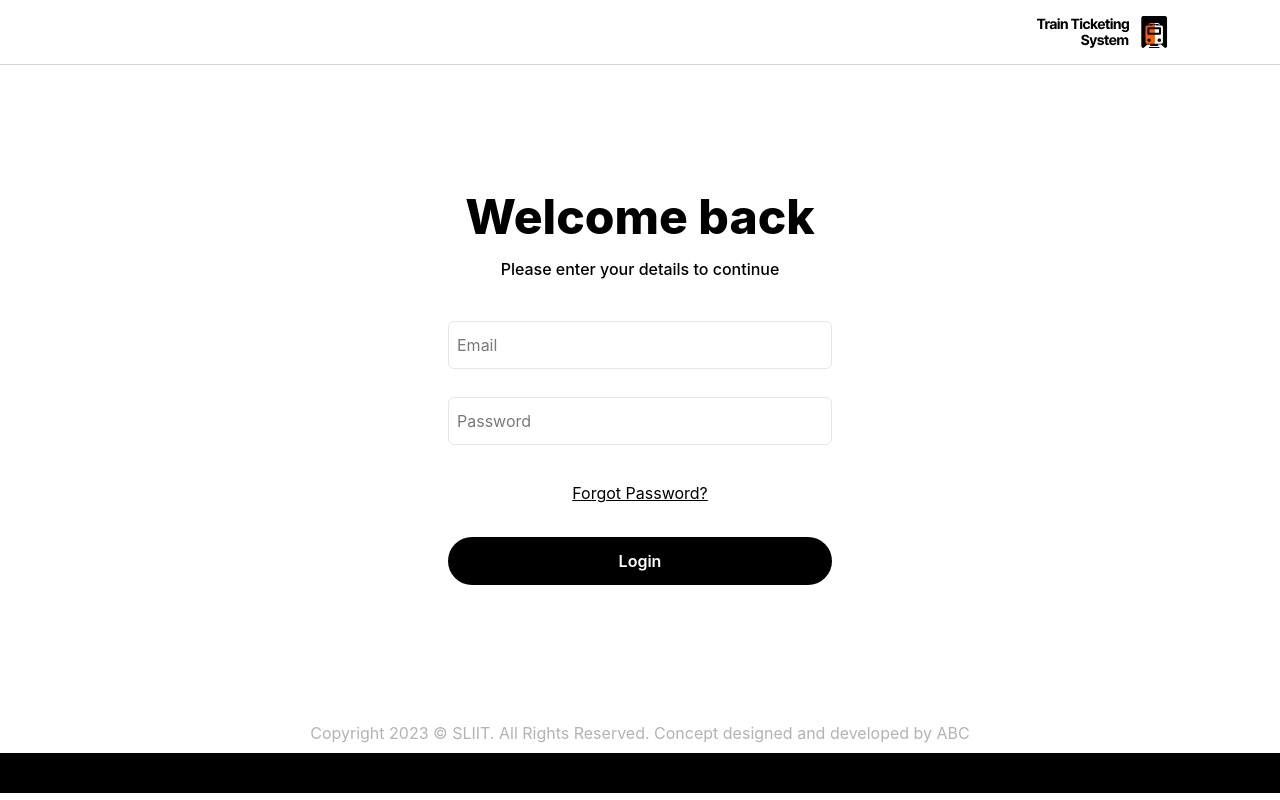
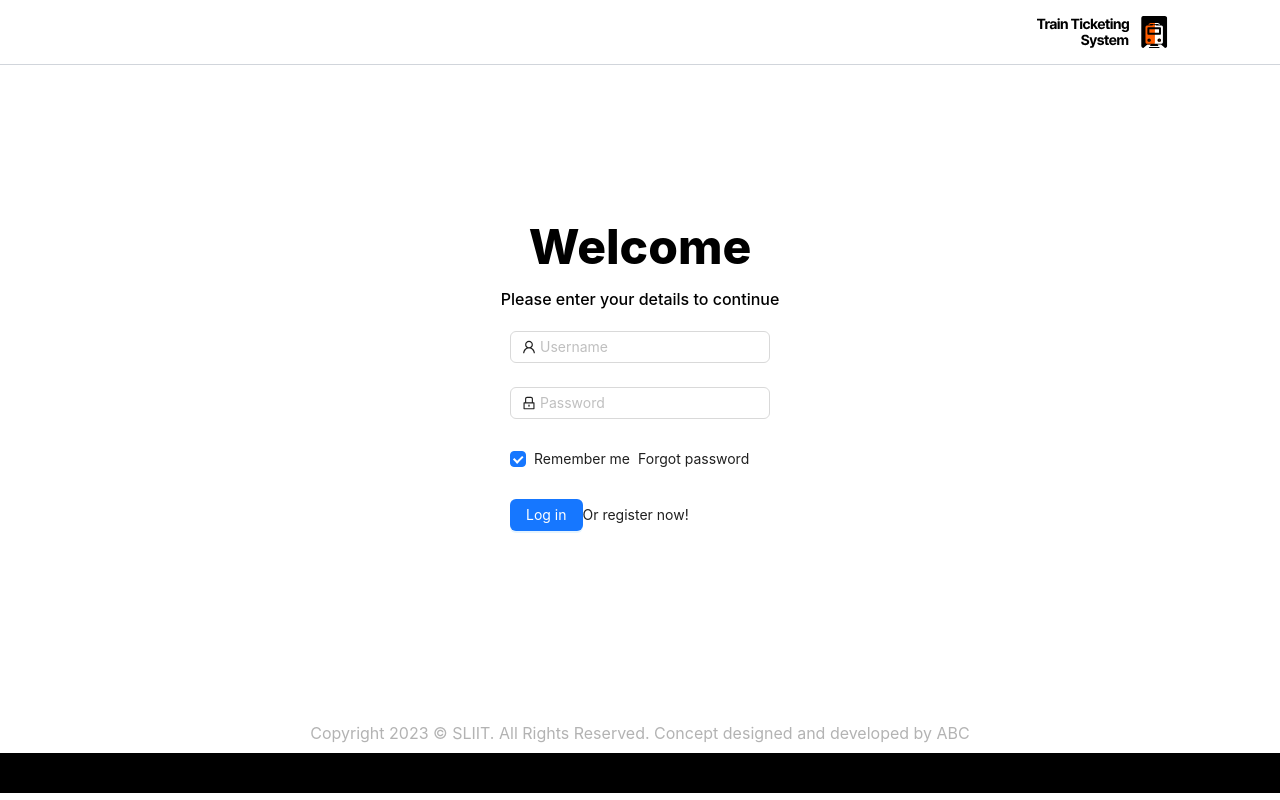
Before and after one commit to SasinduNanayakkara/AED-FE, a React (Create React App) app: page /login in a window 1280 px wide. Built offline with nearby package versions, Linux system fonts and the light colour scheme.

Commit message:
API integration

```diff
--- a/package.json
+++ b/package.json
@@ -8,6 +8,7 @@
     "@testing-library/jest-dom": "^5.17.0",
     "@testing-library/react": "^13.4.0",
     "@testing-library/user-event": "^13.5.0",
+    "antd": "^5.10.2",
     "axios": "^1.5.1",
     "react": "^18.2.0",
     "react-dom": "^18.2.0",
--- a/src/Pages/Common/LogIn.jsx
+++ b/src/Pages/Common/LogIn.jsx
@@ -2,6 +2,7 @@ import React from "react";
 import { Link, useNavigate } from "react-router-dom";
 import Logo from "../../Assets/Logo.svg";
 import Footer from "../../Components/Footer"
+import LoginForm from "./LoginForm";
 
 function FirstElement() {
   // const [login, { isLoading }]
@@ -16,32 +17,9 @@ function FirstElement() {
       </div>
 
       <div className="w-full h-full min-h-[81vh] flex flex-col justify-center items-center">
-        <form className=" max-w-form flex flex-col items-center">
-          <h5 className="text-5xl font-extrabold text-center">Welcome back</h5>
-          <p className="font-medium mt-4 text-center">Please enter your details to continue</p>
-          <div className="w-96 flex flex-col justify-center items-center py-6">
-            <input
-              type="text"
-              placeholder="Email"
-              className="hover:text-[#FF5C00] mt-4 p-2 rounded-md bg-[#ffffff] w-full font-inter font-normal h-12 placeholder-[#7A7A7A] mb-3 border border-[#E6E6E6]"
-            />
-
-            <input
-              type="password"
-              placeholder="Password"
-              className="hover:text-[#FF5C00] mt-4 p-2 rounded-md bg-[#ffffff] w-full font-inter font-normal h-12 placeholder-[#7A7A7A] mb-3 border border-[#E6E6E6]"
-            />
-          </div>
-
-          <div className=" flex flex-col items-center gap-8">
-            <Link to="/forgot-password">
-            <h3 className="underline link hover:text-[#FF5C00]">Forgot Password?</h3>
-          </Link>
-          <button className="hover:bg-[#FF5C00] hover:text-white bg-[#000000] text-white rounded-3xl h-12 w-96 px-8 py-1 font-inter font-semibold">
-            Login
-          </button>
-          </div>
-        </form>
+      <h5 className="text-5xl font-extrabold text-center">Welcome</h5>
+          <p className="font-medium mt-4 text-center mb-5">Please enter your details to continue</p>
+        <LoginForm/>
       </div>
     </div>
   );
--- /dev/null
+++ b/src/Pages/Common/LoginForm.jsx
@@ -0,0 +1,63 @@
+import React from 'react';
+import { LockOutlined, UserOutlined } from '@ant-design/icons';
+import { Button, Checkbox, Form, Input } from 'antd';
+
+const LoginForm = () => {
+  const onFinish = (values) => {
+    console.log('Received values of form: ', values);
+  };
+  return (
+    <Form
+      name="normal_login"
+      className="login-form"
+      initialValues={{
+        remember: true,
+      }}
+      onFinish={onFinish}
+    >
+      <Form.Item
+        name="username"
+        rules={[
+          {
+            required: true,
+            message: 'Please input your Username!',
+          },
+        ]}
+      >
+        <Input prefix={<UserOutlined className="site-form-item-icon" />} placeholder="Username" />
+      </Form.Item>
+      <Form.Item
+        name="password"
+        rules={[
+          {
+            required: true,
+            message: 'Please input your Password!',
+          },
+        ]}
+      >
+        <Input
+          prefix={<LockOutlined className="site-form-item-icon" />}
+          type="password"
+          placeholder="Password"
+        />
+      </Form.Item>
+      <Form.Item>
+        <Form.Item name="remember" valuePropName="checked" noStyle>
+          <Checkbox>Remember me</Checkbox>
+        </Form.Item>
+
+        <a className="login-form-forgot" href="">
+          Forgot password
+        </a>
+      </Form.Item>
+
+      <Form.Item>
+        <Button type="primary" htmlType="submit" className="login-form-button">
+          Log in
+        </Button>
+        Or <a href="">register now!</a>
+      </Form.Item>
+    </Form>
+  );
+};
+export default LoginForm;
--- /dev/null
+++ b/src/Pages/Travelers.jsx
@@ -0,0 +1,39 @@
+import React, { useEffect, useState } from 'react'
+import {Space, Table, Tag} from 'antd'
+import axios from 'axios';
+import { baseUrl } from '../App';
+
+function Traveres() {
+  const [response, setResponse] = useState([]);
+  const columns = [
+    {
+      firstName: 'First Name',
+      lastName: 'Last Name',
+      nic: 'NIC',
+
+    }
+  ];
+
+  useEffect(() => {
+    const getData = async () => {
+      try {
+        const res = await axios.get(`${baseUrl}/client`);
+        if (res) {
+          console.log(res.data);
+          setResponse(res.data);
+        }
+      } catch (error) {
+        console.log(error);
+      }
+    };
+    getData();
+  }, []);
+  console.log("data:", response);
+  return (
+    <div>
+        <Table dataSource={response.data} columns={columns} />
+    </div>
+  )
+}
+
+export default Traveres
--- a/src/Routes/index.jsx
+++ b/src/Routes/index.jsx
@@ -10,6 +10,7 @@ import TrainList from "../Pages/TrainList";
 import UpdateTravel from "../Pages/UpdateTravel"
 import UpdateTrain from "../Pages/UpdateTrain"
 import CreateReservation from "../Pages/CreateReservation";
+import Traveres from "../Pages/Travelers";
 
 const PageRoutes = () => {
   return (
@@ -19,7 +20,7 @@ const PageRoutes = () => {
         <Route path="/login" element={<LogIn />} />
         <Route path="/extravelers" element={<ExTravelers/>}/>
         <Route path="/viewtraveler" element={<ViewTraveler />} />
-        <Route path="/boextravelers" element={<BOExTravelers/>}/>
+        <Route path="/boextravelers" element={<Traveres/>}/>
         <Route path="/createtravel" element={<CreateTravel/>}/>
         <Route path="/createtrain" element={<CreateTrain/>}/>
         <Route path="/trainlist" element={<TrainList/>}/>
```
Also changed, not shown: src/Pages/ExTravelers.jsx (+96 -32 lines), 1 other file (tests, documents, lock files or other folders).
